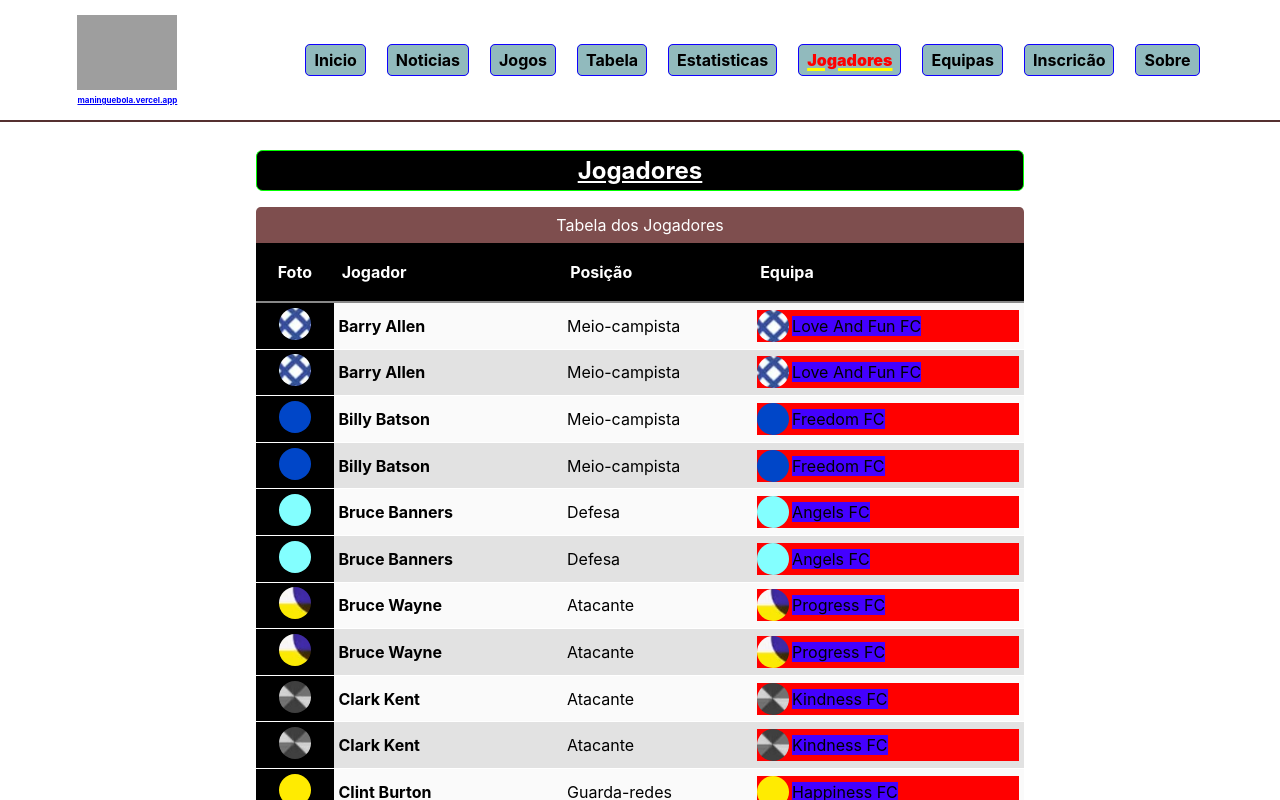
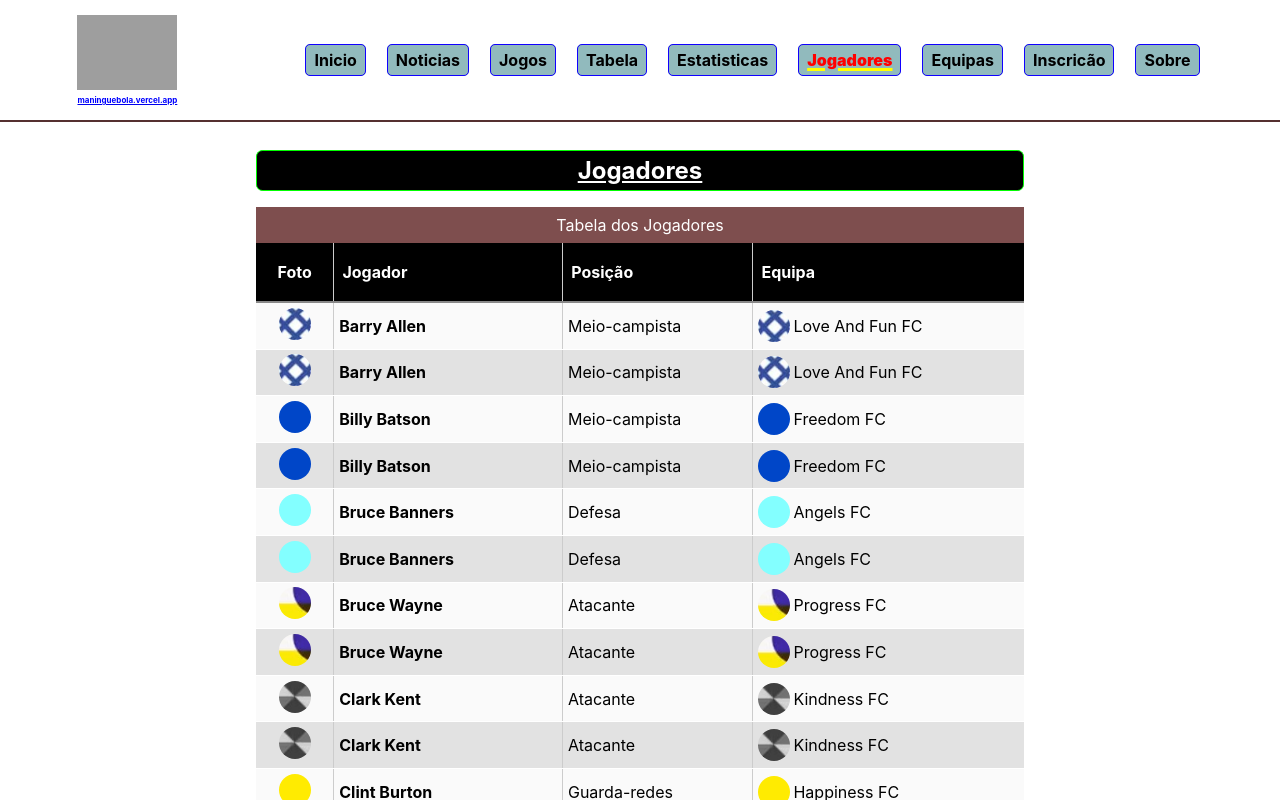
Before and after one commit to Freddsterius/maningue-bola, a React (Create React App) app: page /jogadores in a window 1280 px wide. Shown: the top 800 px of the page. Built offline with nearby package versions, Linux system fonts and the light colour scheme; grey boxes are pictures that could not be loaded.

Commit message:
Jogadores' table: border only inside the table

```diff
--- a/src/pages/jogadores/Jogadores.css
+++ b/src/pages/jogadores/Jogadores.css
@@ -21,9 +21,9 @@ caption {
   background-color: rgb(250, 250, 250);
   max-width: 90vw;
   margin-bottom: 1rem;
-  border-radius: 0.3rem;
+  /* border-radius: 0.3rem; */
   overflow: hidden;
-  font-size: 0.97rem;
+  font-size: 0.93rem;
 
   /*small*/
   @media (min-width: 576px) {
@@ -58,6 +58,7 @@ caption {
 .jogadores-table td {
   padding: 0.3rem;
   border-bottom: 1px solid rgb(255, 255, 255);
+  border-left: 1px solid rgb(204, 204, 204);
 }
 
 .jogadores-table th {
@@ -75,11 +76,13 @@ caption {
 
 .jogadores-table th:nth-child(1) {
   text-align: center;
+  border-left: none;
 }
 
 tr .image-container {
-  background-color: var(--dark); /*decised*/
+  /* background-color: var(--dark);*/ /*decised*/
   text-align: center;
+  border-left: none;
 }
 
 tr .image-container img {
@@ -88,14 +91,10 @@ tr .image-container img {
 }
 
 tr .team-container {
-  vertical-align: middle;
-  background-color: red;
   display: flex;
   align-items: center;
 }
 tr .team-container span {
-  vertical-align: middle;
-  background-color: rgb(68, 0, 255);
   margin-left: 0.2rem;
 }
 
```
